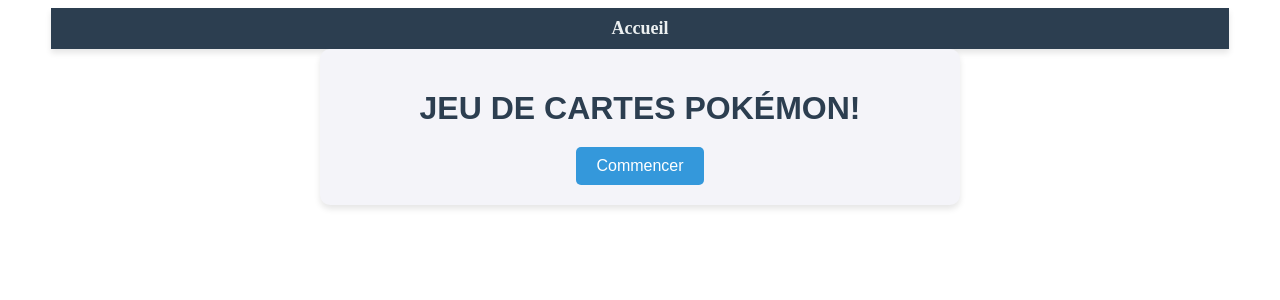
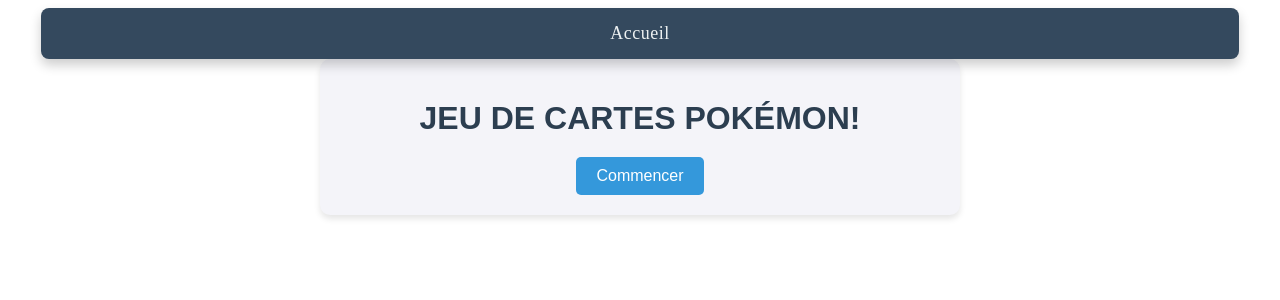
Before and after one commit to 3wa-Binome/pokemon-project, a React (Vite) app: page / in a window 1280 px wide. Shown: the top 300 px of the page. Built offline with nearby package versions, Linux system fonts and the light colour scheme.

Commit message:
💄 Enhance NavBar styles and add animations

```diff
--- a/src/css/NavBar.css
+++ b/src/css/NavBar.css
@@ -1,10 +1,13 @@
 /* Conteneur de la barre de navigation */
 nav {
-    background-color: #2c3e50; /* Couleur de fond sombre */
-    padding: 10px 20px; /* Espacement intérieur */
-    box-shadow: 0 4px 6px rgba(0, 0, 0, 0.1); /* Ombre pour un effet flottant */
+  background-color: #34495e; /* Couleur de fond légèrement plus claire */
+  padding: 15px 30px; /* Espacement intérieur augmenté */
+  box-shadow: 0 6px 12px rgba(0, 0, 0, 0.2); /* Ombre plus marquée pour plus de profondeur */
   width: 90%;
   margin: 0 auto;
+  border-radius: 8px; /* Coins arrondis pour un effet plus doux */
+  position: relative;
+  z-index: 10;
 }
 
 /* Liste horizontale de liens */
@@ -18,7 +21,8 @@
 
 /* Élément de la liste (li) */
 nav li {
-    margin: 0 15px; /* Espacement entre les éléments */
+  margin: 0 20px; /* Espacement entre les éléments plus large */
+  position: relative;
 }
 
 /* Liens de navigation */
@@ -26,18 +30,58 @@
   text-decoration: none; /* Supprime la sous-ligne par défaut */
   color: #ecf0f1; /* Couleur des liens */
   font-size: 18px; /* Taille de la police */
-    font-weight: bold; /* Met en gras le texte */
-    transition: color 0.3s ease, transform 0.2s ease; /* Transition douce pour le survol */
+  font-weight: 500; /* Poids de police plus léger pour plus de lisibilité */
+  letter-spacing: 0.5px; /* Espacement des lettres pour un texte plus aéré */
+  transition: color 0.3s ease, transform 0.3s ease, letter-spacing 0.3s ease; /* Transition fluide */
+  padding: 5px 0; /* Espacement vertical pour mieux les aligner */
+  position: relative;
 }
 
 /* Effet au survol des liens */
 nav a:hover {
   color: #f39c12; /* Couleur jaune-orange au survol */
   transform: scale(1.1); /* Légère augmentation de la taille */
+  letter-spacing: 1px; /* Espacement des lettres augmenté au survol */
+}
+
+/* Effet d'underlining au survol */
+nav a:hover::after {
+  content: '';
+  position: absolute;
+  width: 100%;
+  height: 3px;
+  background-color: #f39c12;
+  bottom: 0;
+  left: 0;
+  transform: scaleX(0);
+  transition: transform 0.3s ease;
+}
+
+nav a:hover::after {
+  transform: scaleX(1); /* Animation de la barre sous le lien au survol */
 }
 
 /* État actif pour le lien */
 nav a.active {
   color: #e74c3c; /* Rouge pour le lien actif */
   font-size: 20px; /* Augmentation de la taille du lien actif */
+  font-weight: bold; /* Met en gras le lien actif */
+  letter-spacing: 1px; /* Espacement des lettres augmenté pour l'actif */
 }
+
+/* Animation de la barre de navigation au chargement */
+nav {
+  animation: slideIn 0.5s ease-out; /* Animation d'apparition */
+}
+
+/* Keyframes pour l'animation de la barre de navigation */
+@keyframes slideIn {
+  from {
+    opacity: 0;
+    transform: translateY(-20px);
+  }
+  to {
+    opacity: 1;
+    transform: translateY(0);
+  }
+}
```
Lines whose indentation alone changed are shown as unchanged.
